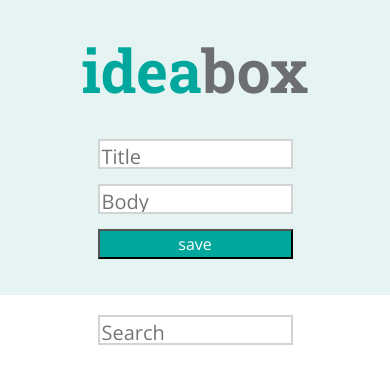
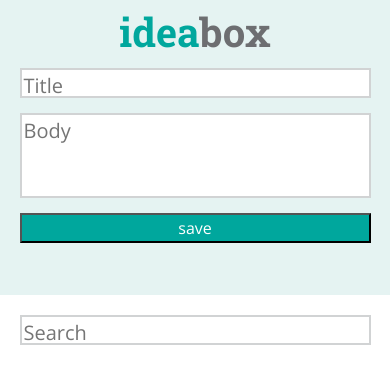
Before and after one commit to amercado1014/idea-box, a plain HTML site: page index.html in a window 390 px wide. Drawn offline with nearby package versions, Linux system fonts and the light colour scheme.

Commit message:
Add responsive design css

```diff
--- a/index.html
+++ b/index.html
@@ -4,6 +4,7 @@
   <title>Idea Box</title>
   <link rel="stylesheet" type="text/css" href="main.css">
   <link href="https://fonts.googleapis.com/css?family=Open+Sans|Roboto+Slab:700,400" rel="stylesheet">
+  <meta name="viewport" content="width=device-width, initial-scale=1">
 </head>
 <body>
   <section class="top-section">
--- a/main.css
+++ b/main.css
@@ -153,3 +153,24 @@ button {
 .down-vote:hover {
   background-image: url('images/downvote-hover.svg');
 }
+
+@media only screen and (max-width: 500px) {
+
+  form {
+    width: 90%;
+  }
+
+  h1 {
+    font-size: 40px;
+    margin-top: 5px;
+    margin-bottom: 10px;
+  }
+
+  .idea-input {
+    height: 85px;
+  }
+
+  .idea {
+    width: 90%;
+  }
+}
```
Also changed, not shown: script.js (+9 -0 lines).
